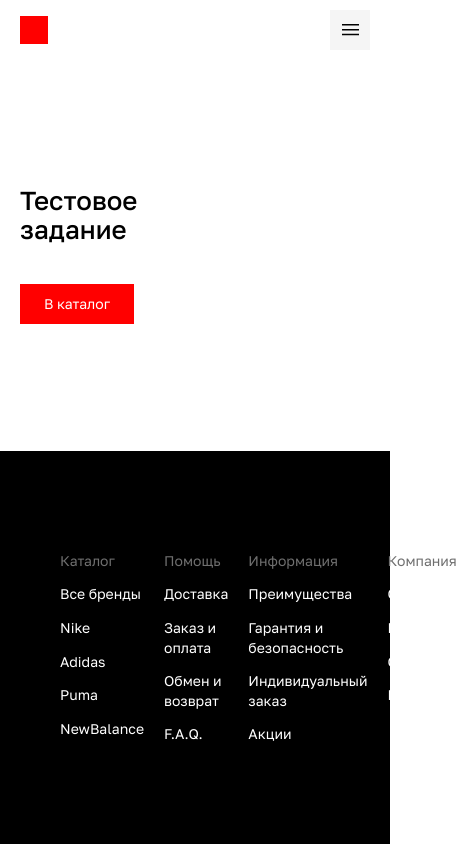
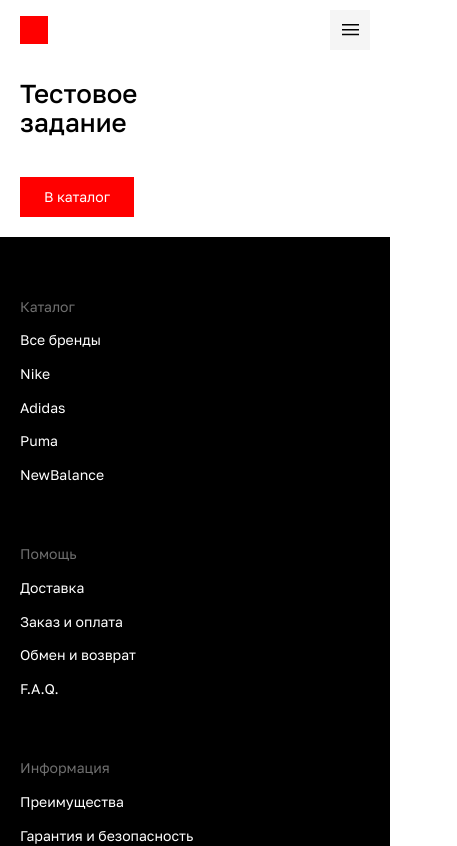
Before and after one commit to ecomeel/tapir-test, a Nuxt app: page / in a window 390 px wide. Shown: the top 846 px of the page, 457 px wide, since content can reach past the window. Built offline with nearby package versions, Linux system fonts and the light colour scheme.

Commit message:
fix(Footer) - mobile footer component

```diff
--- a/src/pages/index.vue
+++ b/src/pages/index.vue
@@ -28,6 +28,8 @@ import { TextButton } from '~/shared/ui/TextButton';
   }
 
   @media (max-width: 767px) {
+    padding: 20px 0;
+
     &__title {
       font-size: 26px;
       max-width: 220px;
--- a/src/widgets/footer/ui/Footer.vue
+++ b/src/widgets/footer/ui/Footer.vue
@@ -49,5 +49,15 @@ import navigation from '../model/navigation';
   > * {
     flex: 1;
   }
+
+  @media (max-width: 767px) {
+    padding: 60px 20px;
+    flex-direction: column;
+    gap: 60px;
+
+    &__chapter {
+      max-width: 220px;
+    }
+  }
 }
 </style>
```
